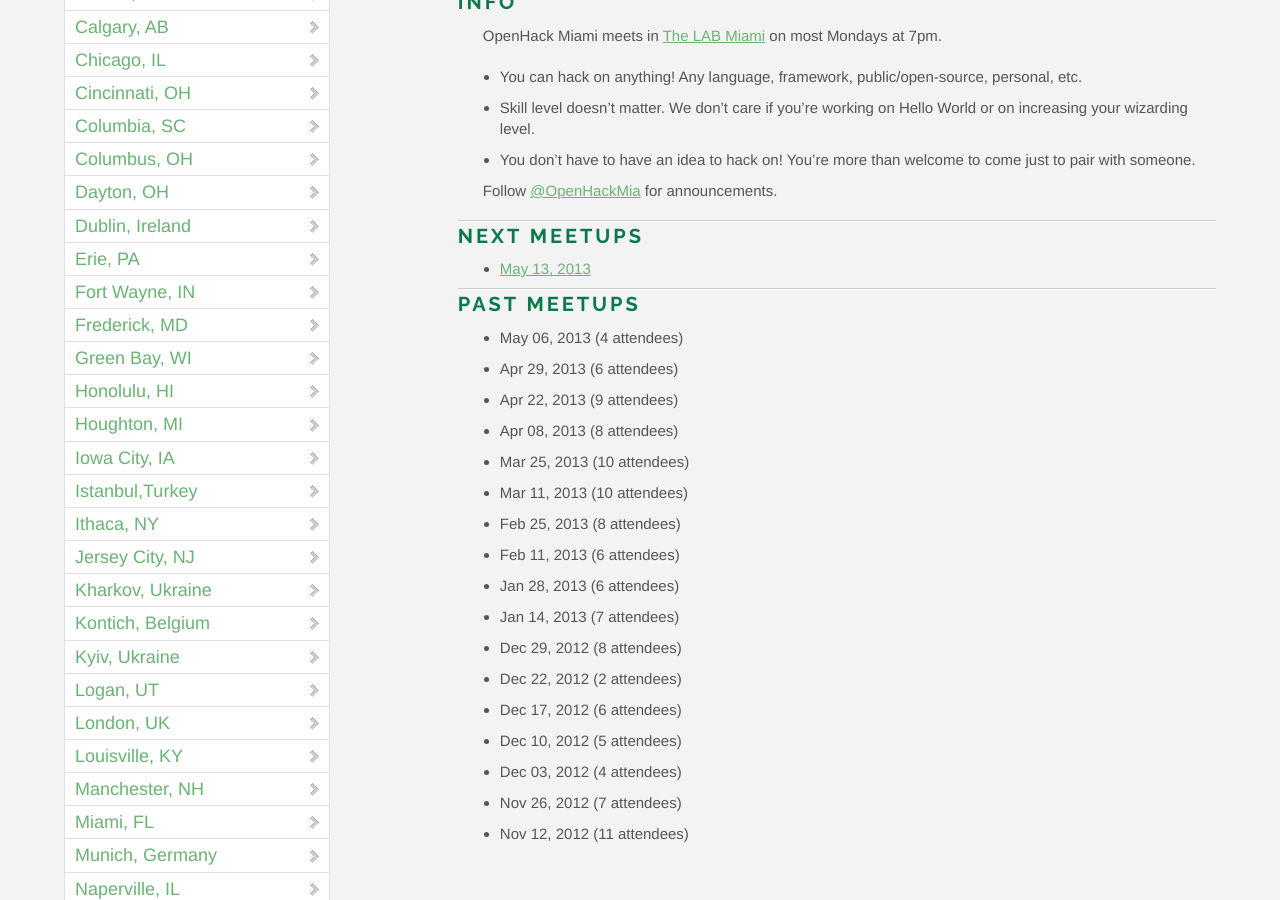
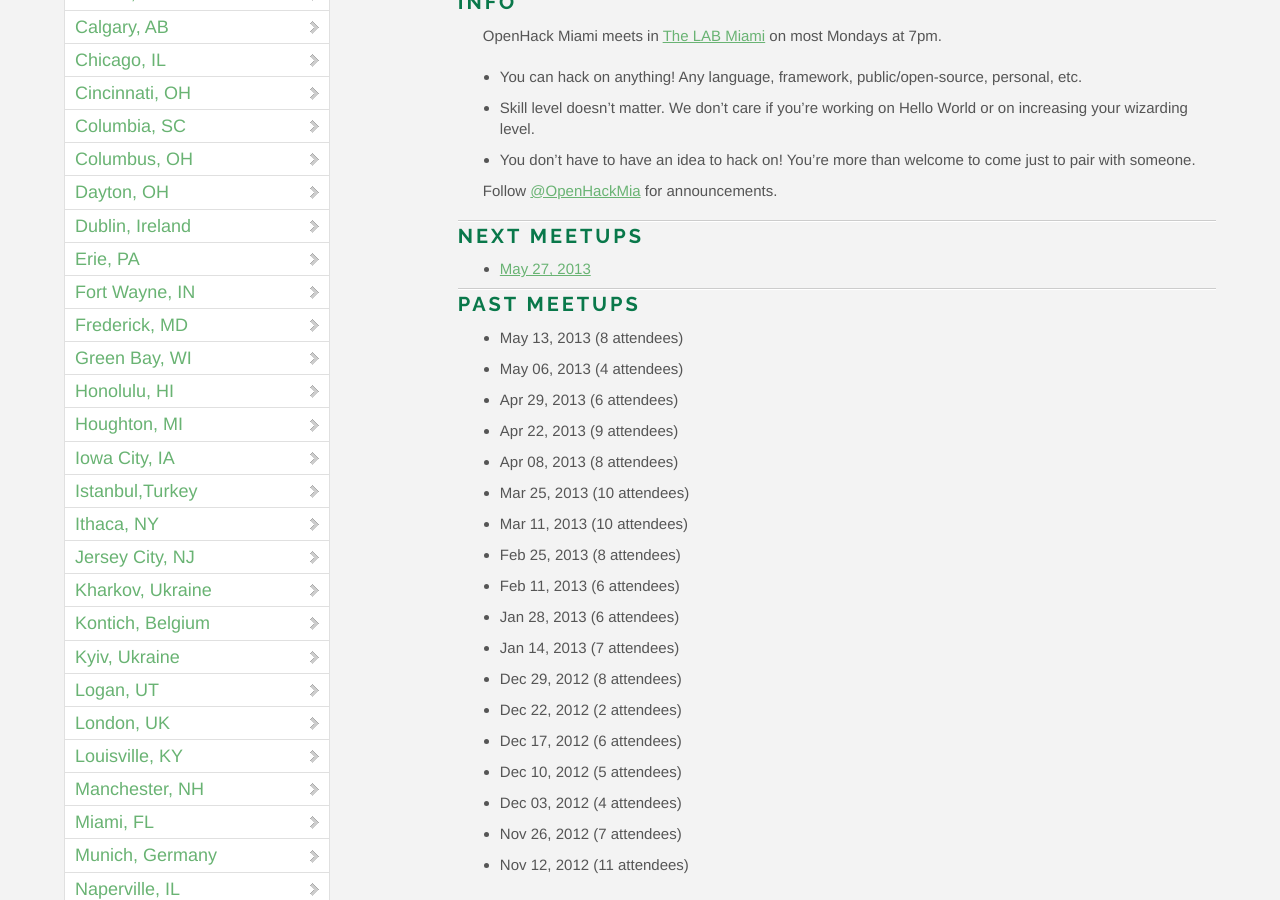
Before and after one commit to OpenHack/openhack.github.com, a Jekyll site: the page built from miami/index.markdown, in a window 1280 px wide and 900 px high, scrolled down 703 px. Built offline with Jekyll 4.4.1, drawn with Linux system fonts in a browser that asks for light colours; nearby versions of some CDN libraries; Markdown is read by kramdown in place of the engine named in the settings; comment, search, counter and statistics services are not loaded.

Commit message:
update miami attendee info for today and schedule the next meeting

```diff
--- a/miami/index.markdown
+++ b/miami/index.markdown
@@ -19,10 +19,11 @@
 
 ### Next meetups
 
-* [May 13, 2013](http://www.meetup.com/miamirb/events/118599812/)
+* [May 27, 2013](http://www.meetup.com/miamirb/events/119280572/)
 
 ### Past meetups
 
+* May 13, 2013 (8 attendees)
 * May 06, 2013 (4 attendees)
 * Apr 29, 2013 (6 attendees)
 * Apr 22, 2013 (9 attendees)
```
